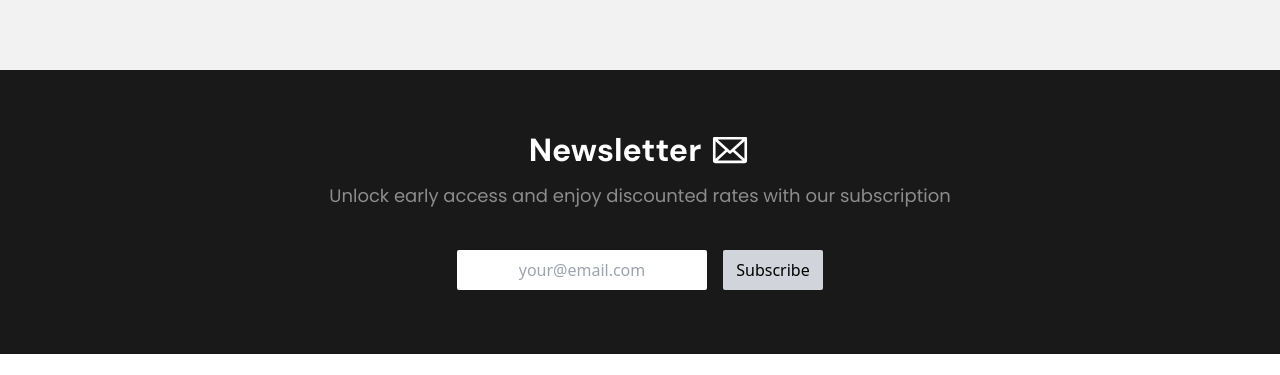
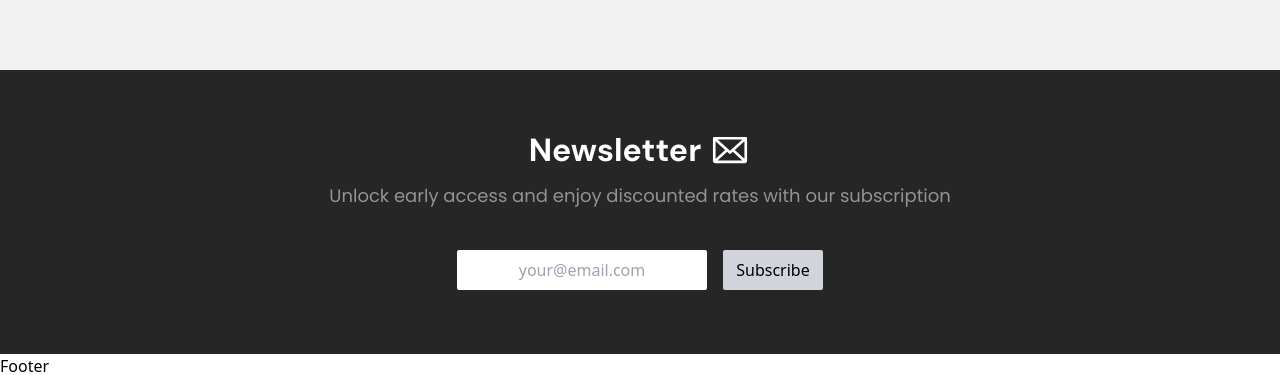
Before and after one commit to haash3/strayy, a React (Vite) app in the folder stray/: page / in a window 1280 px wide. Shown: the part 2115-2490 px from the top of the page. Before the commit the page ends 2469 px from the top, so only its background shows below. Built offline with nearby package versions, Linux system fonts and the light colour scheme.

Commit message:
Created Footer

```diff
--- a/stray/src/App.jsx
+++ b/stray/src/App.jsx
@@ -7,6 +7,7 @@ import {New} from './pages/new/New'
 import {Shop} from './pages/shop/Shop'
 import {Cart} from './pages/cart/Cart'
 import {Help} from './pages/help/Help'
+import { Footer } from "./components/Footer";
 
 
 // Main-code
@@ -23,6 +24,7 @@ function App() {
             <Route path="/help"element={<Help />}/>
             <Route path="/cart"element={<Cart />}/>
         </Routes>
+        <Footer />
       </Router>
     </>
   );
--- /dev/null
+++ b/stray/src/components/Footer.jsx
@@ -0,0 +1,7 @@
+import React from 'react'
+
+export const Footer = () => {
+  return (
+    <div>Footer</div>
+  )
+}
--- a/stray/src/pages/home/components/NewsLetter.jsx
+++ b/stray/src/pages/home/components/NewsLetter.jsx
@@ -6,7 +6,7 @@ export const NewsLetter = () => {
     <section
       className="text-center
                 justify-center items-center gap-8 text-white
-                padding-x w-full pt-10 pb-10 bg-black/90 "
+                padding-x w-full pt-10 pb-10 bg-black/85 "
     >
       <div className="font-poppins">
         <h1 className="font-dmsans text-[32px] font-bold pt-4 pb-2 flex justify-center items-center gap-2">
```
